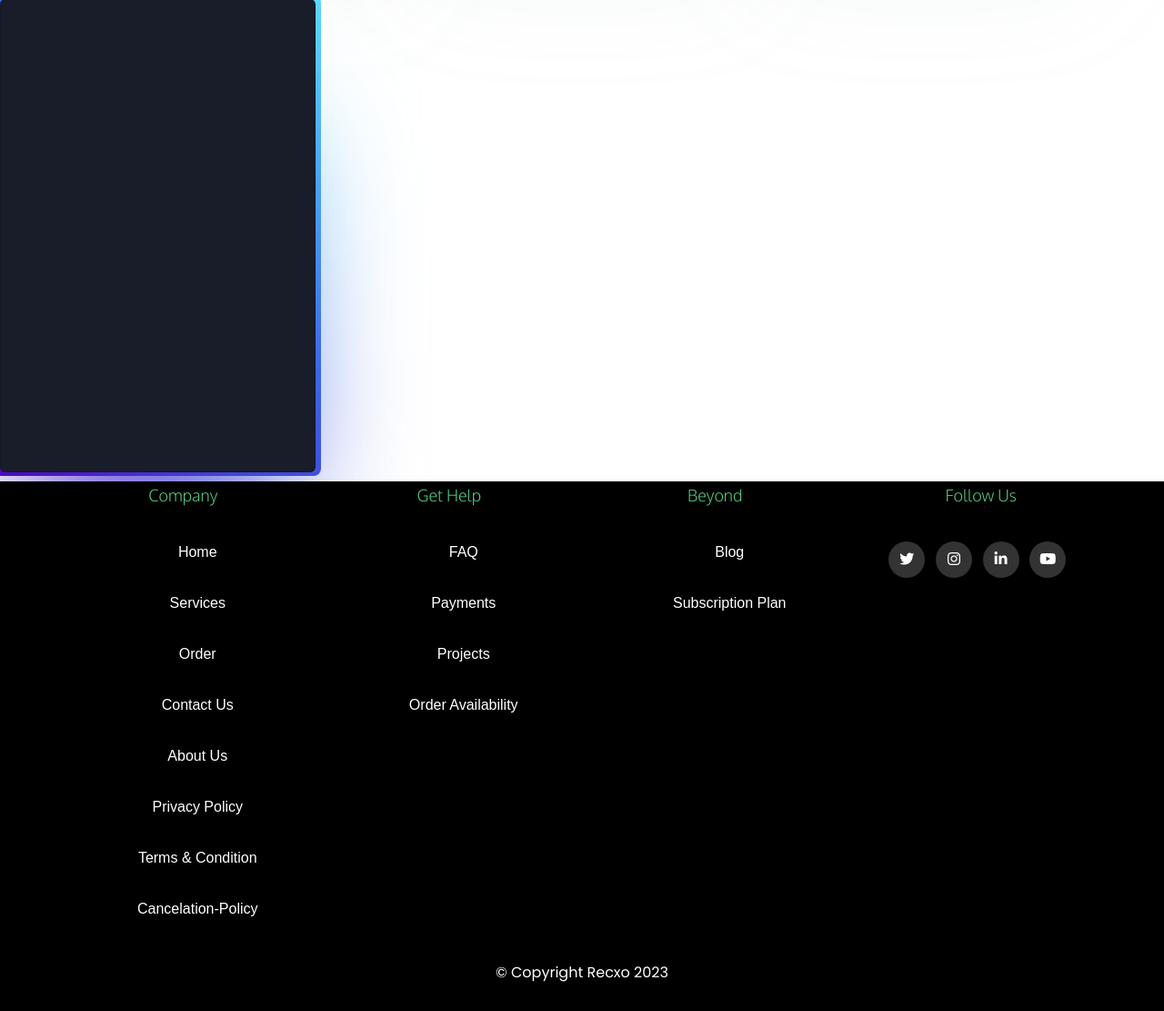
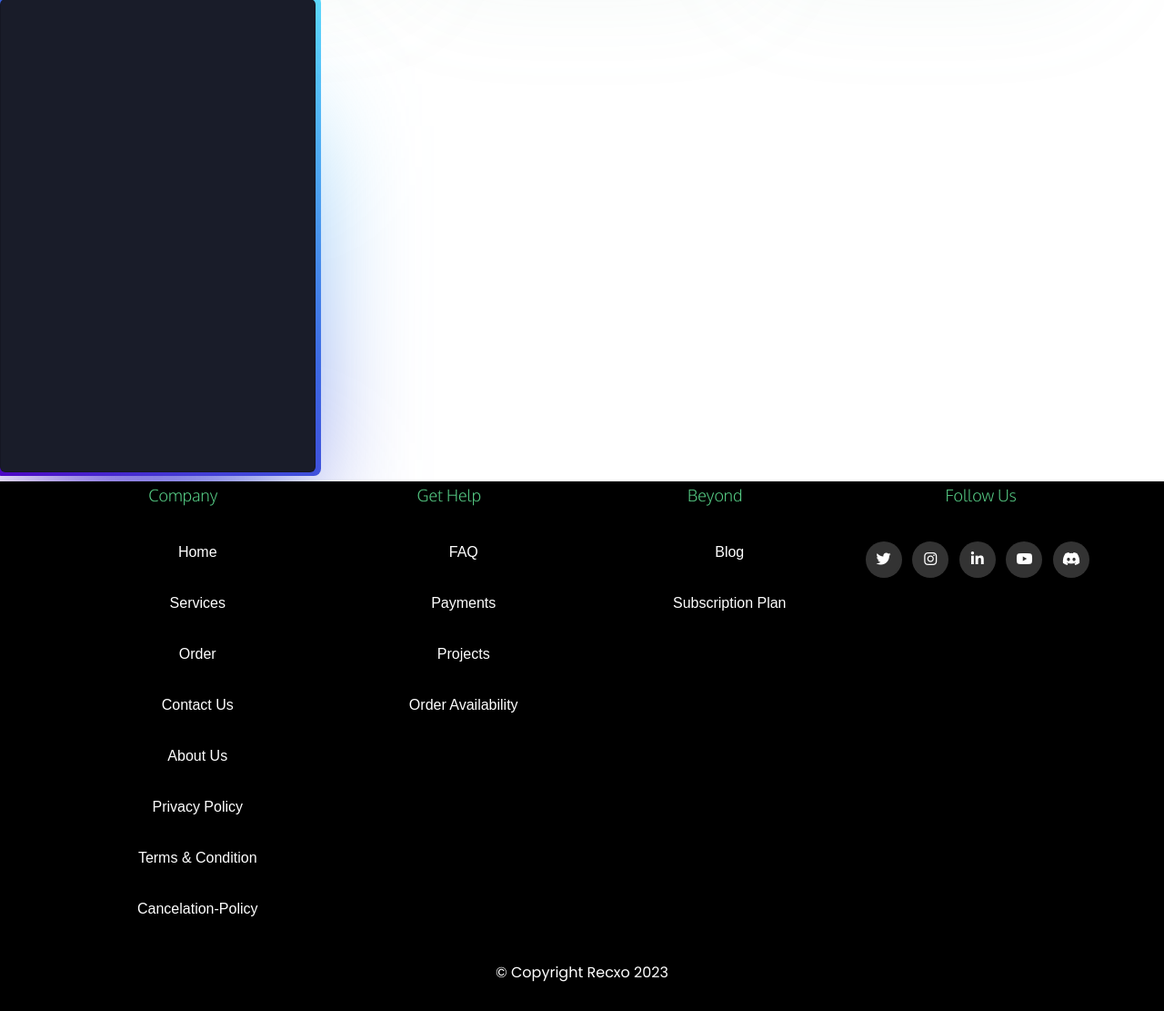
Before and after one commit to rishv1912/recxo-website, a Django app: page /services/ in a window 1280 px wide. Shown: the part 2662-3773 px from the top of the page at 91% size. Run offline with Django 4.2, Linux system fonts and the light colour scheme.

Commit message:
will add the drug

```diff
--- a/static/style/services.css
+++ b/static/style/services.css
@@ -10,9 +10,26 @@
 /* ========================Variables==================== */
 :root{
     --main-color : #55cb84;
+    --color-black : black;
+    --color-white : white;
+    --color-fade-white: #f1f1f1;
     --font-oxygen: 'Oxygen', sans-serif;
     --font-poppins: 'Poppins', sans-serif;
 }
+
+/* ======================== utility class ======================== */
+/* for color green */
+.color-green{
+    color: var(--main-color);
+}
+
+
+
+
+
+
+
+
 
 
 body {
--- a/templates/footer.html
+++ b/templates/footer.html
@@ -72,6 +72,11 @@
                   target="_blank"
                   ><i class="fab fa-youtube"></i
                 ></a>
+                <a
+                  href="https://discord.gg/JHU7gpje4F"
+                  target="_blank"
+                  ><i class="fab fa-discord"></i
+                ></a>
               </div>
             </div>
           </div>
```
